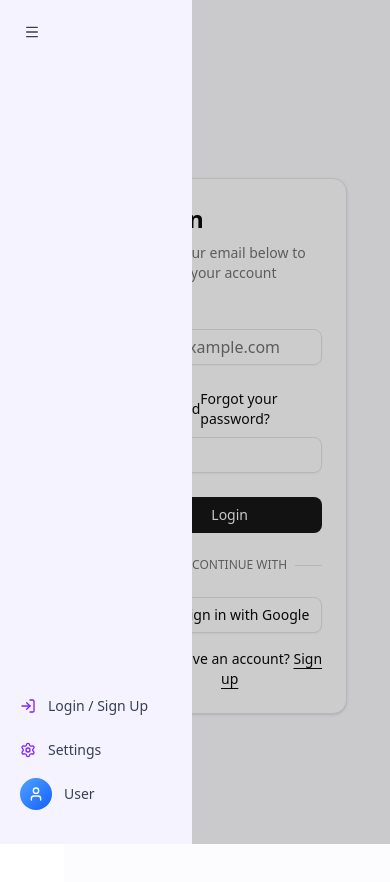
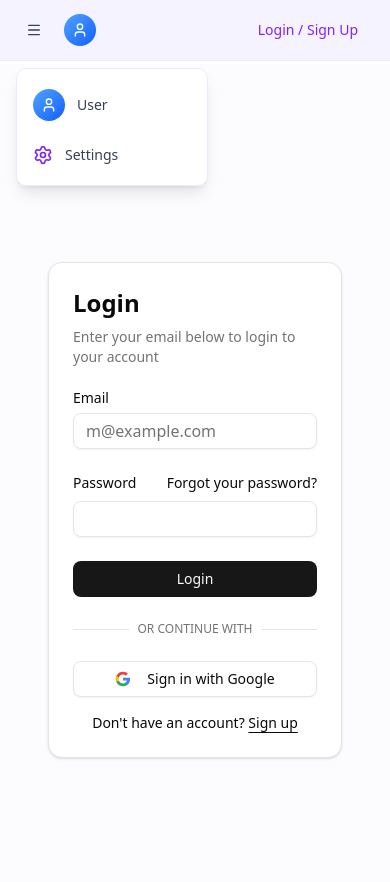
Before and after one commit to CSci-153-Web-Systems-and-Technologies/batch-2025-nfc-attendance-system-web, a Next.js app: page /login in a window 390 px wide. Both pictures are taken after a click on the button 32 px from the left and 32 px from the top of the page. Shown: the top 882 px of the page. Built offline with nearby package versions, Linux system fonts and the light colour scheme.

Commit message:
feat: implement authenticated layout and sidebar visibility control

```diff
--- /dev/null
+++ b/src/app/(authenticated)/authenticated-wrapper.tsx
@@ -0,0 +1,41 @@
+'use client'
+
+import { useEffect } from 'react'
+
+export function AuthenticatedWrapper({
+  children,
+}: {
+  children: React.ReactNode
+}) {
+  useEffect(() => {
+    // Hide sidebar for authenticated pages
+    const style = document.createElement('style')
+    style.id = 'hide-sidebar'
+    style.innerHTML = `
+      @media (min-width: 768px) {
+        body > div > aside {
+          display: none !important;
+        }
+        body > div > main {
+          margin-left: 0 !important;
+        }
+      }
+      @media (max-width: 767px) {
+        body > div > main {
+          padding-top: 0 !important;
+        }
+      }
+    `
+    document.head.appendChild(style)
+
+    return () => {
+      // Cleanup on unmount
+      const styleEl = document.getElementById('hide-sidebar')
+      if (styleEl) {
+        styleEl.remove()
+      }
+    }
+  }, [])
+
+  return <>{children}</>
+}
--- a/src/app/(authenticated)/layout.tsx
+++ b/src/app/(authenticated)/layout.tsx
@@ -1,24 +1,9 @@
+import { AuthenticatedWrapper } from './authenticated-wrapper'
+
 export default function AuthenticatedLayout({
   children,
 }: {
   children: React.ReactNode
 }) {
-  return (
-    <>
-      {/* Remove sidebar for authenticated pages - override root layout */}
-      <style jsx global>{`
-        body > div {
-          display: block !important;
-        }
-        body > div > aside {
-          display: none !important;
-        }
-        body > div > main {
-          margin-left: 0 !important;
-          width: 100% !important;
-        }
-      `}</style>
-      {children}
-    </>
-  )
+  return <AuthenticatedWrapper>{children}</AuthenticatedWrapper>
 }
--- a/src/app/layout.tsx
+++ b/src/app/layout.tsx
@@ -30,7 +30,7 @@ export default function RootLayout({
       >
         <div className="flex min-h-screen bg-white">
           <SidebarNav />
-          <main className="flex-1 ml-16">
+          <main className="flex-1 md:ml-16 pt-16 md:pt-0">
             {children}
           </main>
         </div>
--- a/src/components/ui/sidebar-nav.tsx
+++ b/src/components/ui/sidebar-nav.tsx
@@ -2,17 +2,80 @@
 
 import { useState } from 'react'
 import Link from 'next/link'
-import { Menu, Settings, User, LogIn } from 'lucide-react'
+import { Menu, Settings, User, LogIn, X } from 'lucide-react'
 import { Button } from './button'
 
 export function SidebarNav() {
   const [isOpen, setIsOpen] = useState(false)
+  const [isMobileMenuOpen, setIsMobileMenuOpen] = useState(false)
 
   return (
     <>
-      {/* Sidebar */}
+      {/* Mobile Top Navigation - visible on small screens */}
+      <div className="md:hidden fixed top-0 left-0 right-0 z-50 bg-violet-50 border-b border-violet-100">
+        <div className="flex items-center justify-between px-4 py-3">
+          <div className="flex items-center gap-3">
+            {/* Hamburger Menu */}
+            <Button
+              variant="ghost"
+              size="icon"
+              onClick={() => setIsMobileMenuOpen(!isMobileMenuOpen)}
+              className="w-9 h-9 hover:bg-violet-100"
+            >
+              <Menu className="h-5 w-5 text-gray-700" />
+            </Button>
+
+            {/* User Icon */}
+            <div className="w-8 h-8 rounded-full bg-gradient-to-br from-blue-400 to-blue-600 flex items-center justify-center">
+              <User className="h-4 w-4 text-white" />
+            </div>
+          </div>
+
+          {/* Login / Sign Up Button */}
+          <Link href="/login">
+            <Button
+              variant="ghost"
+              className="text-violet-600 hover:bg-violet-100 text-sm font-medium"
+            >
+              Login / Sign Up
+            </Button>
+          </Link>
+        </div>
+
+        {/* Mobile Dropdown Menu */}
+        {isMobileMenuOpen && (
+          <div className="absolute top-full left-4 mt-2 w-48 bg-white rounded-lg shadow-lg border border-violet-100 overflow-hidden">
+            <div className="py-2">
+              <Link href="/user" onClick={() => setIsMobileMenuOpen(false)}>
+                <button className="w-full flex items-center gap-3 px-4 py-3 hover:bg-violet-50 transition-colors">
+                  <div className="w-8 h-8 rounded-full bg-gradient-to-br from-blue-400 to-blue-600 flex items-center justify-center">
+                    <User className="h-4 w-4 text-white" />
+                  </div>
+                  <span className="text-sm text-gray-700">User</span>
+                </button>
+              </Link>
+              <Link href="/settings" onClick={() => setIsMobileMenuOpen(false)}>
+                <button className="w-full flex items-center gap-3 px-4 py-3 hover:bg-violet-50 transition-colors">
+                  <Settings className="h-5 w-5 text-violet-600" />
+                  <span className="text-sm text-gray-700">Settings</span>
+                </button>
+              </Link>
+            </div>
+          </div>
+        )}
+      </div>
+
+      {/* Mobile menu overlay */}
+      {isMobileMenuOpen && (
+        <div
+          className="md:hidden fixed inset-0 z-40"
+          onClick={() => setIsMobileMenuOpen(false)}
+        />
+      )}
+
+      {/* Desktop Sidebar - visible on medium screens and up */}
       <aside
-        className={`fixed left-0 top-0 h-full bg-violet-50 transition-all duration-300 z-50 ${
+        className={`hidden md:block fixed left-0 top-0 h-full bg-violet-50 transition-all duration-300 z-50 ${
           isOpen ? 'w-48' : 'w-16'
         }`}
       >
@@ -81,14 +144,6 @@ export function SidebarNav() {
           </div>
         </nav>
       </aside>
-
-      {/* Overlay for mobile */}
-      {isOpen && (
-        <div
-          className="fixed inset-0 bg-black/20 z-40 lg:hidden"
-          onClick={() => setIsOpen(false)}
-        />
-      )}
     </>
   )
 }
```
